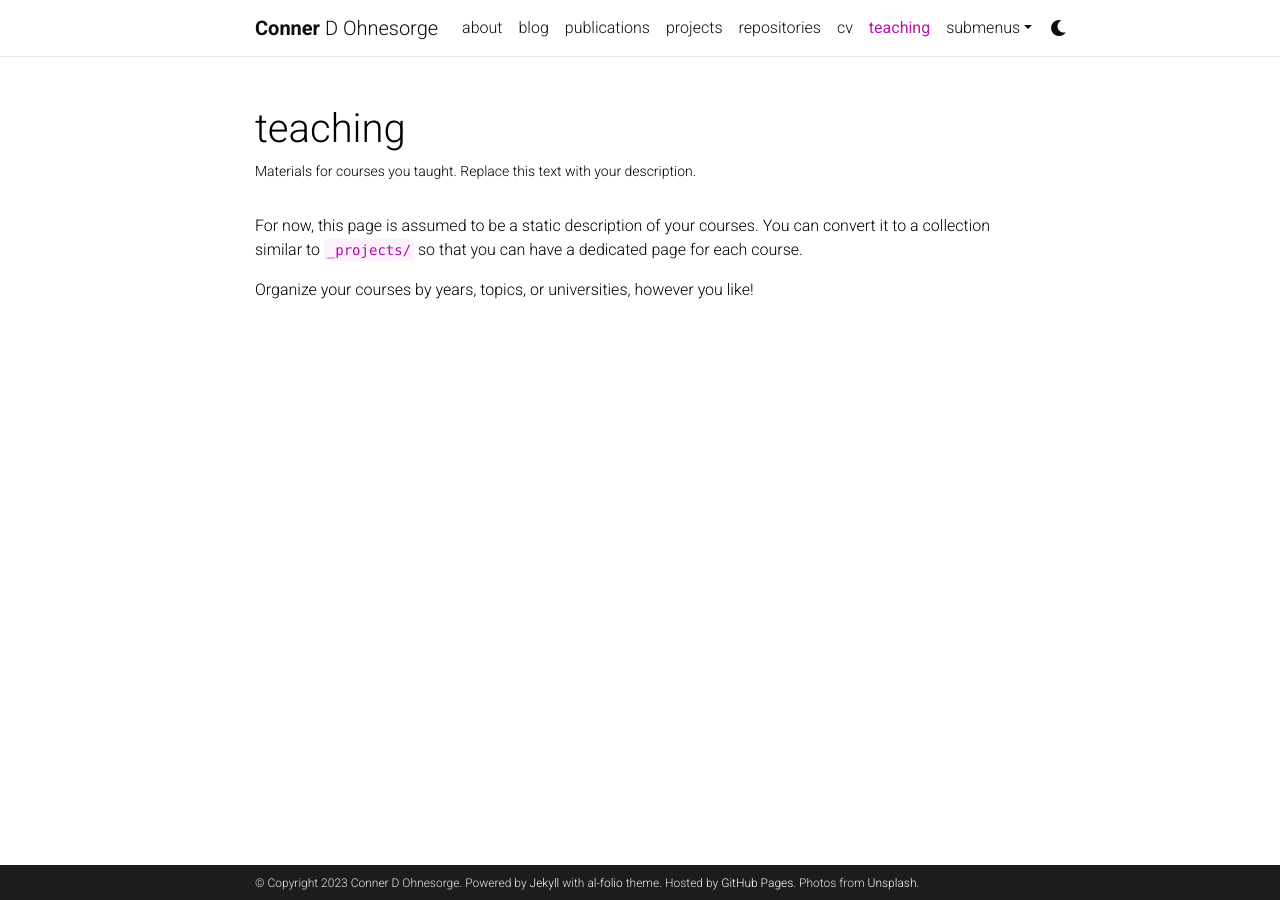
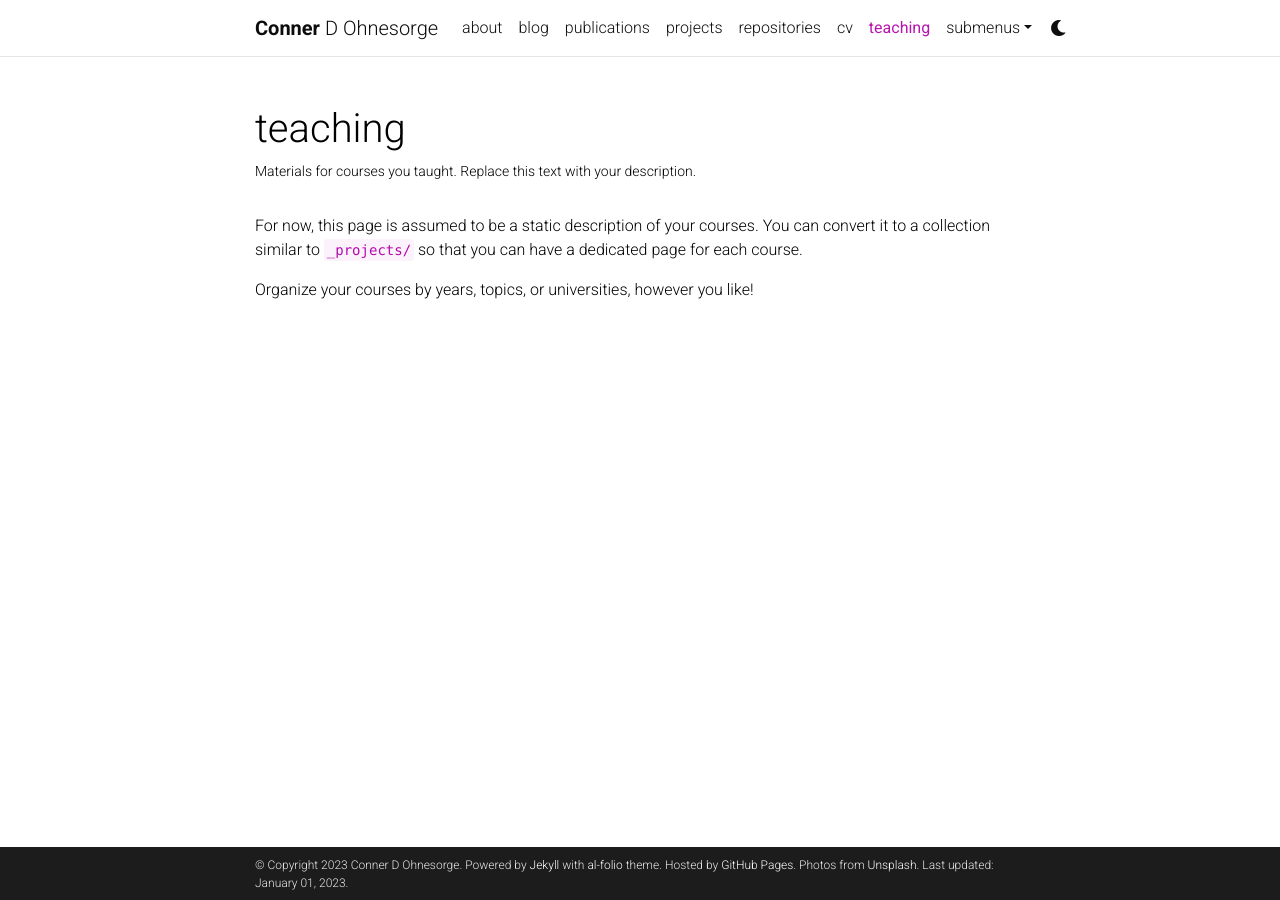
Before and after one commit to conneroisu/Conner-Ohnesorges-Brain, a Jekyll site: the page built from _pages/teaching.md, in a window 1280 px wide. Built offline with Jekyll 4.4.1, drawn with Linux system fonts in a browser that asks for light colours; comment, search, counter and statistics services are not loaded; a style sheet for code colours, icons or effects is not loaded; part of the change alters nothing that is shown.

```diff
--- a/_config.yml
+++ b/_config.yml
@@ -19,8 +19,8 @@ lang: en # the language of your site (for example: en, fr, cn, ru, etc.)
 icon: ⚛️  # the emoji used as the favicon (alternatively, provide image name in /assets/img/)
 
 url: https://conneroisu.github.io # the base hostname & protocol for your site
-baseurl: / # the subpath of your site, e.g. /blog/
-last_updated: false # set to true if you want to display last updated in the footer
+baseurl: /blog/ # the subpath of your site, e.g. /blog/
+last_updated: true # set to true if you want to display last updated in the footer
 impressum_path:  # set to path to include impressum link in the footer, use the same path as permalink in a page, helps to conform with EU GDPR
 
 # -----------------------------------------------------------------------------
@@ -127,7 +127,7 @@ pagination:
 # Follow instructions on https://giscus.app/ to setup for your repo to fill out
 # the information below.
 giscus:
-  repo: alshedivat/al-folio      # <your-github-user-name>/<your-github-repo-name>
+  repo: conneroisu/Conner-Ohnesorges-Brain     # <your-github-user-name>/<your-github-repo-name>
   repo_id: MDEwOlJlcG9zaXRvcnk2MDAyNDM2NQ==
   category: Comments             # name of the category under which discussions will be created
   category_id: DIC_kwDOA5PmLc4CTBt6
```
Also changed, not shown: .github/FUNDING.yml.
